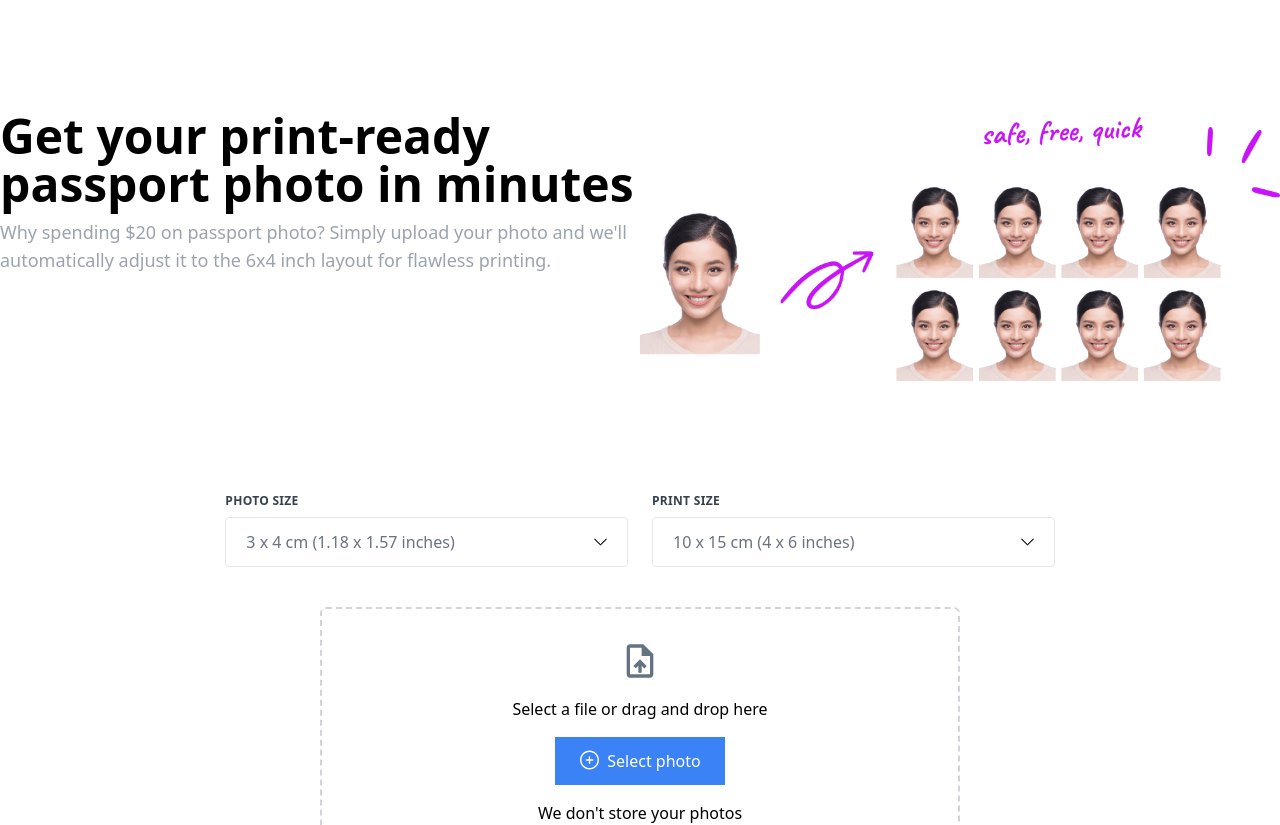
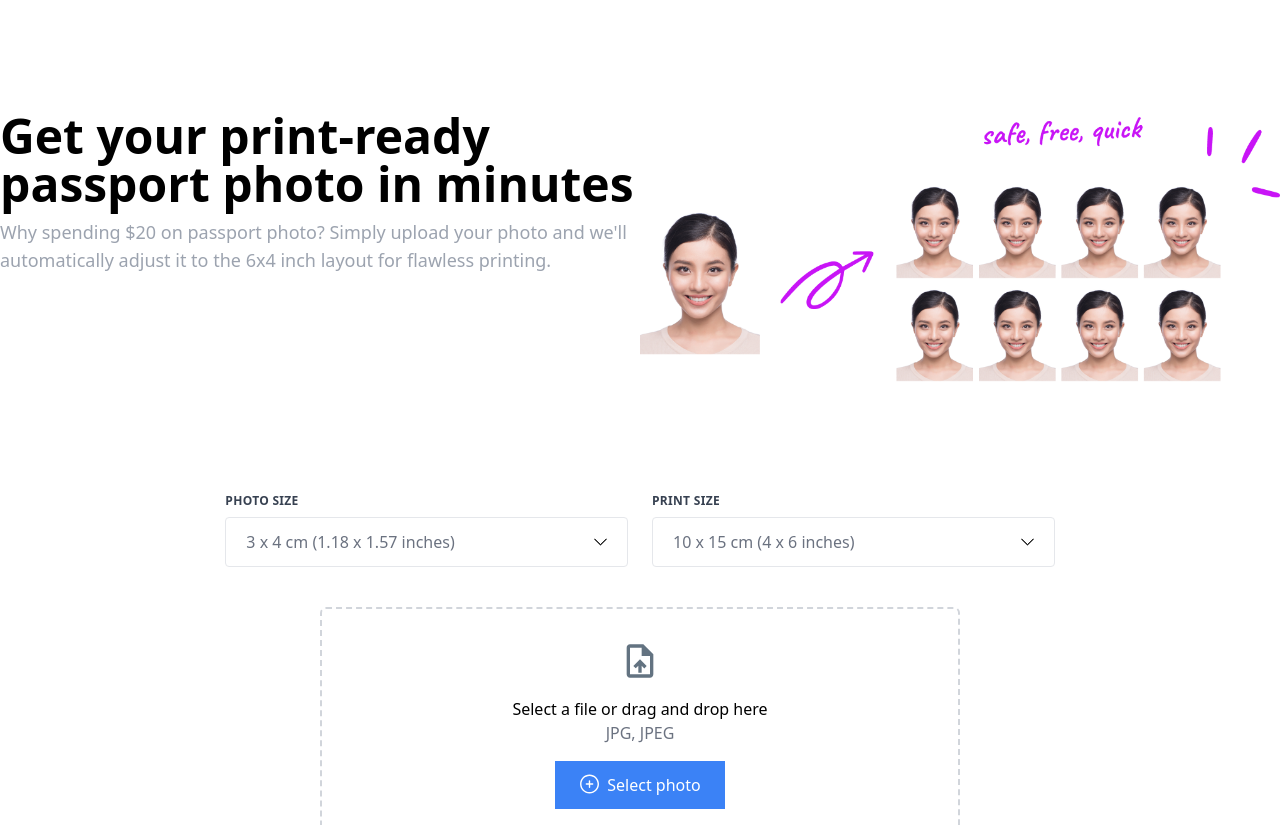
Before and after one commit to sschengyf/id-photo, a React app in the folder app/: page / in a window 1280 px wide. Shown: the top 825 px of the page. Built offline with nearby package versions, Linux system fonts and the light colour scheme.

Commit message:
feat(app): add file format hint

```diff
--- a/app/src/Pages/Home.tsx
+++ b/app/src/Pages/Home.tsx
@@ -141,6 +141,7 @@ export const Home = () => {
                   <FileIcon className="m-auto" />
                 </div>
                 <p className="mt-4">Select a file or drag and drop here</p>
+                <p className="text-gray-500">JPG, JPEG</p>
                 <label>
                   <div className="bg-blue-500 hover:bg-blue-700 text-white px-6 py-3 file-button cursor-pointer inline-block mt-4">
                     <span className="pl-2">Select photo</span>
```
